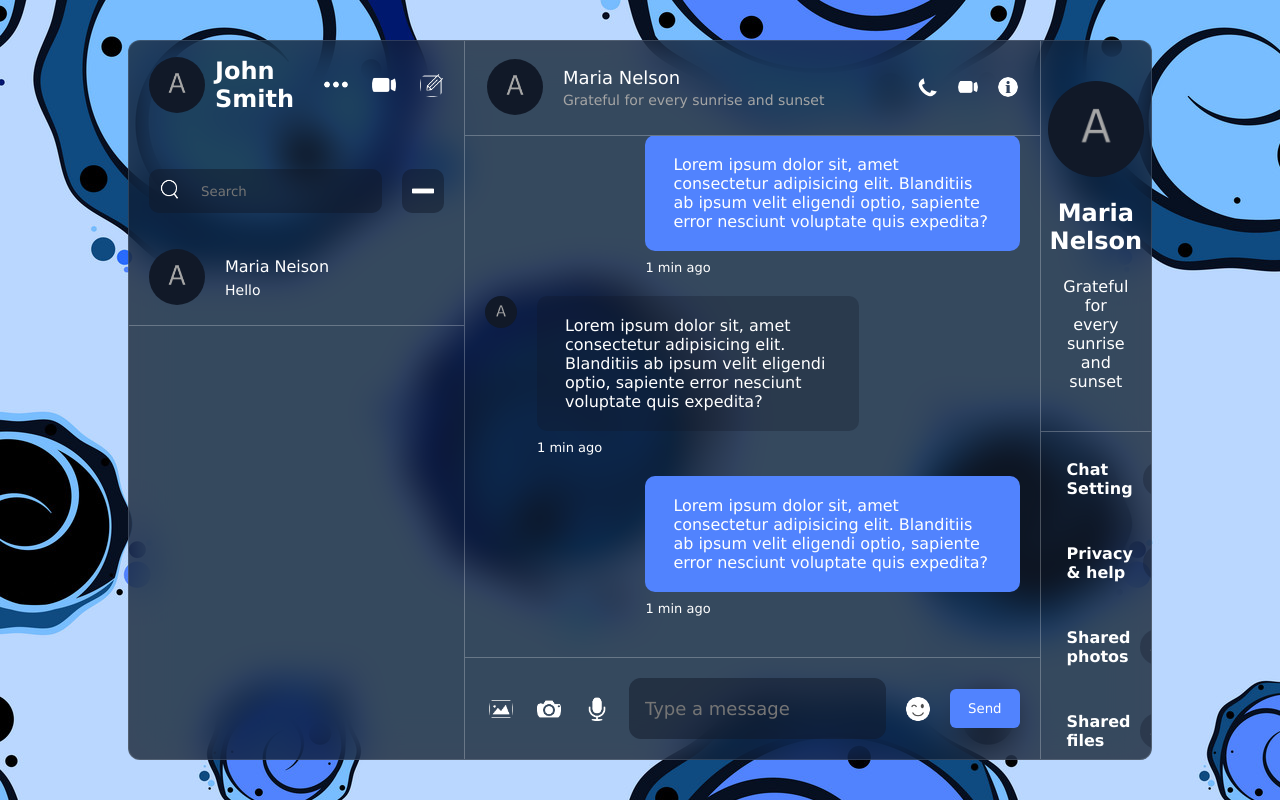
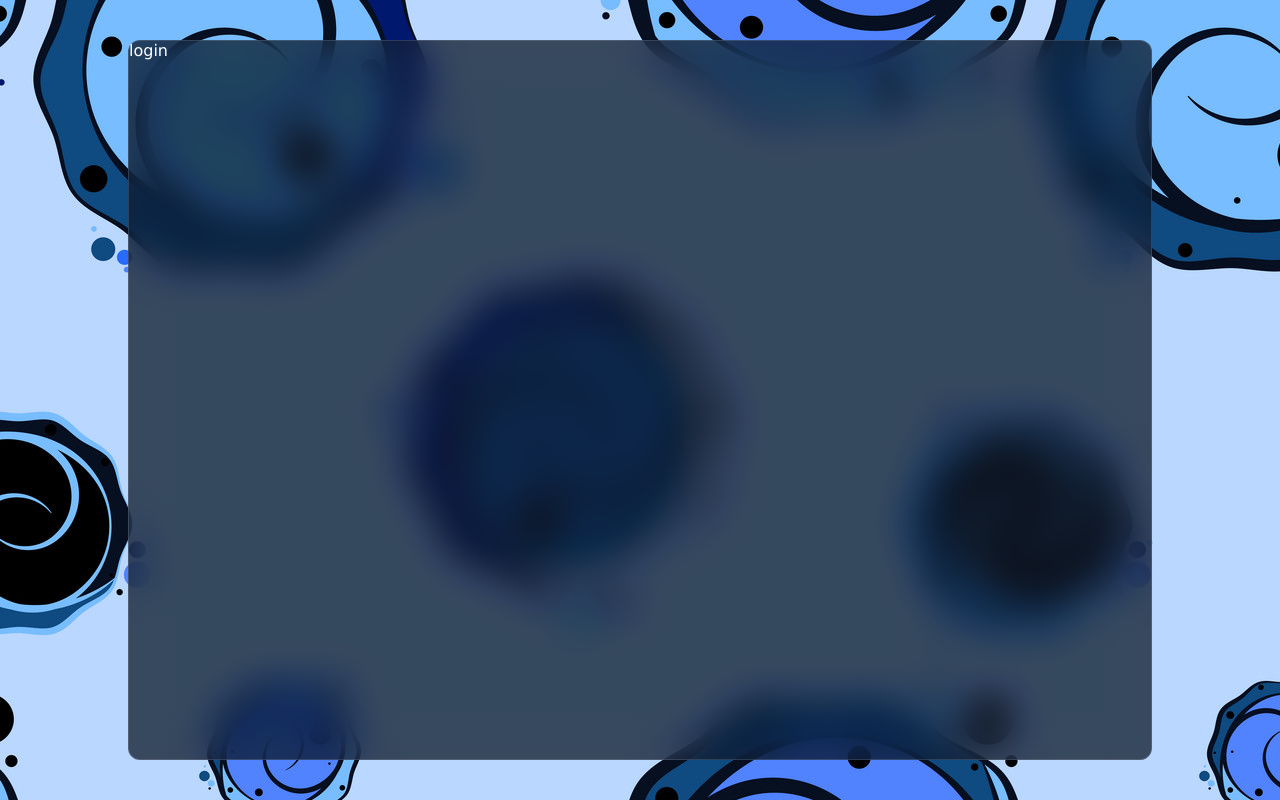
Before and after one commit to ViktorMetodiev13/ReactJS-Chat-App, a React (Vite) app in the folder ReactJS Chat App/: page / in a window 1280 px wide. Built offline with nearby package versions, Linux system fonts and the light colour scheme.

Commit message:
minor changes

```diff
--- a/ReactJS Chat App/src/App.jsx
+++ b/ReactJS Chat App/src/App.jsx
@@ -1,15 +1,26 @@
 import { Chat } from "./components/chat/Chat";
 import { Detail } from "./components/detail/Detail";
 import { List } from "./components/list/List";
+import { Login } from "./components/login/Login";
+import { Register } from "./components/register/Register";
 
 const App = () => {
-  return (
-    <div className="container">
-      <List/>
-      <Chat/>
-      <Detail/>
-    </div>
-  )
+
+    const user = false;
+
+    return (
+        <div className="container">
+            {user ?
+                <>
+                    <List />
+                    <Chat />
+                    <Detail />
+                </>
+                :
+                <Login />
+            }
+        </div>
+    )
 }
 
 export default App;
--- a/ReactJS Chat App/src/components/detail/Detail.jsx
+++ b/ReactJS Chat App/src/components/detail/Detail.jsx
@@ -1,4 +1,4 @@
-import './detail.css'
+import './detail.css';
 
 import { useState } from "react";
 
--- a/ReactJS Chat App/src/components/list/List.jsx
+++ b/ReactJS Chat App/src/components/list/List.jsx
@@ -1,5 +1,5 @@
 import { ChatList } from './chatList/ChatList';
-import './list.css'
+import './list.css';
 
 import { UserInfo } from "./userInfo/UserInfo";
 
--- /dev/null
+++ b/ReactJS Chat App/src/components/login/Login.jsx
@@ -0,0 +1,7 @@
+import './login.css';
+
+export const Login = () => {
+    return (
+        <div className="login">login</div>
+    )
+}
--- /dev/null
+++ b/ReactJS Chat App/src/components/register/Register.jsx
@@ -0,0 +1,7 @@
+import "./register.css";
+
+export const Register = () => {
+    return (
+        <div className="register">register</div>
+    )
+}
```
Also changed, not shown: ReactJS Chat App/src/components/login/login.css (added), ReactJS Chat App/src/components/register/register.css (added).
